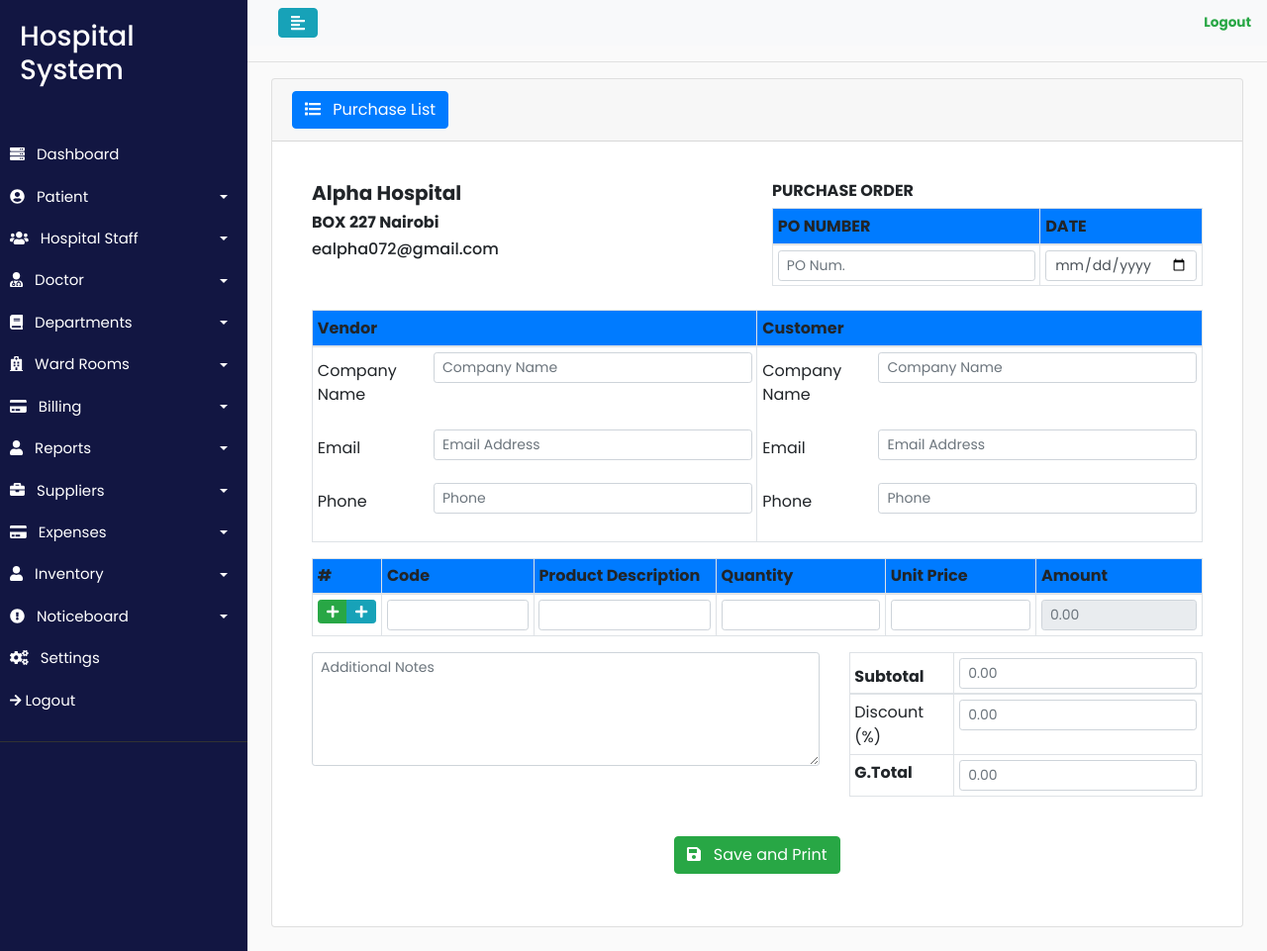
After one commit to ealpha072/Hospital-Management-System, a PHP site: page /create_purchase.php in a window 1280 px wide. The commit adds this page. Shown: the whole page at 99% size. Run offline with PHP 8.4, Linux system fonts and the light colour scheme; lists and menus that the app fills with data are empty; some libraries are stand-ins or nearby versions.

Commit message:
Purchase order page created

```diff
--- a/pages/add_expense_category.php
+++ b/pages/add_expense_category.php
@@ -28,6 +28,12 @@
                     </div>
                 </div>
 
+                <div class="form-group row">
+                    <label for="" class="col-sm-2">Category Name<sup>*</sup></label>
+                    <div class="col-sm-6">
+                        <textarea name="" id="" cols="30" rows="5" class="form-control form-control-sm"></textarea>
+                    </div>
+                </div>
                 <button class="btn btn-sm btn-primary"> <i class="fa fa-plus-circle mr-2" aria-hidden="true"></i> Save</button>
             </div>
         </form>
--- /dev/null
+++ b/pages/create_purchase.php
@@ -0,0 +1,182 @@
+<?php require "../public/wrapper.php" ?>
+
+<div class="card mb-4 mr-4 ml-4">
+    <div class="card-header">
+        <a href="">
+            <button class="btn btn-md btn-primary"> <i class="fa fa-list mr-2"></i> Purchase List</button>
+        </a>
+    </div>
+    <div class="card-body">
+        <form action="" method="post">
+            <div class="card-body">
+                <form action="" method="post">
+                    <div class="row">
+                         <div class="col">
+                             <h5><strong>Alpha Hospital</strong></h5>
+                             <h6><strong>BOX 227 Nairobi</strong></h6>
+                             <h6>ealpha072@gmail.com</h6>
+                         </div>
+                         <div class="col">
+                            <h6><strong>PURCHASE ORDER</strong></h6>
+                            <table class="table table-sm table-bordered">
+                                <thead>
+                                    <tr class="bg-primary">
+                                        <th scope="col">PO NUMBER</th>
+                                        <th scope="col">DATE</th>
+                                    </tr>
+                                </thead>
+                                <tbody>
+                                    <tr class="">
+                                        <th>
+                                            <input type="text" placeholder="PO Num." class="form-control form-control-sm">
+                                        </th>
+                                        <th>
+                                            <input type="date" name="" id="" class="form-control form-control-sm">
+                                        </th>
+                                    </tr>
+                                </tbody>
+                            </table>
+                         </div>
+                    </div>
+
+                    <div class="mt-2">
+                        <!--Add shipping info-->
+                        <table class="table table-bordered table-sm">
+                            <thead>
+                                <tr class="bg-primary">
+                                    <th scope="col">Vendor</th>
+                                    <th scope="col">Customer</th>
+                                </tr>
+                            </thead>
+                            <tbody>
+                                <tr>
+                                    <td>
+                                        <div class="form-group row">
+                                            <label for="" class="col-sm-3 col-form-label">Company Name</label>
+                                            <div class="col-sm-9">
+                                                <input type="text" placeholder="Company Name" class="form-control form-control-sm">
+                                            </div>
+                                        </div>
+                                        <div class="form-group row">
+                                            <label for="" class="col-sm-3 col-form-label">Email</label>
+                                            <div class="col-sm-9">
+                                                <input type="email" placeholder="Email Address" class="form-control form-control-sm">
+                                            </div>
+                                        </div>
+                                        <div class="form-group row">
+                                            <label for="" class="col-sm-3 col-form-label">Phone</label>
+                                            <div class="col-sm-9">
+                                                <input type="tel" placeholder="Phone" class="form-control form-control-sm">
+                                            </div>
+                                        </div>
+
+                                    </td>
+                                    <td>
+                                        <div class="form-group row">
+                                            <label for="" class="col-sm-3 col-form-label">Company Name</label>
+                                            <div class="col-sm-9">
+                                                <input type="text" placeholder="Company Name" class="form-control form-control-sm">
+                                            </div>
+                                        </div>
+                                        <div class="form-group row">
+                                            <label for="" class="col-sm-3 col-form-label">Email</label>
+                                            <div class="col-sm-9">
+                                                <input type="email" placeholder="Email Address" class="form-control form-control-sm">
+                                            </div>
+                                        </div>
+                                        <div class="form-group row">
+                                            <label for="" class="col-sm-3 col-form-label">Phone</label>
+                                            <div class="col-sm-9">
+                                                <input type="tel" placeholder="Phone" class="form-control form-control-sm">
+                                            </div>
+                                        </div>
+                                    </td>
+                                </tr>
+                                <tr>
+
+                                </tr>
+                            </tbody>
+                        </table>
+                        <!--Add items table-->
+                        <table class="table table-bordered table-sm">
+                            <thead class="bg-primary">
+                                <tr>
+                                    <th scope="col">#</th>
+                                    <th scope="col">Code</th>
+                                    <th scope="col">Product Description</th>
+                                    <th scope="col">Quantity</th>
+                                    <th scope="col">Unit Price</th>
+                                    <th scope="col">Amount</th>
+                                </tr>
+                            </thead>
+                            <tbody>
+                                <tr>
+                                    <td>
+                                        <div class="btn-group">
+                                            <button class="btn btn-success btn-sm"><i class="fa fa-plus"></i></button>
+                                            <button class="btn btn-info btn-sm"><i class="fa fa-plus"></i></button>
+                                        </div>
+                                    </td>
+                                    <td>
+                                        <input type="text" class="form-control form-control-sm">
+                                    </td>
+                                    <td>
+                                        <input type="text" class="form-control form-control-sm">
+                                    </td>
+                                    <td>
+                                        <input type="number" class="form-control form-control-sm">
+                                    </td>
+                                    <td>
+                                        <input type="number" class="form-control form-control-sm">
+                                    </td>
+                                    <td>
+                                        <input type="number" class="form-control form-control-sm" placeholder="0.00" readonly>
+                                    </td>
+                                </tr>
+                            </tbody>
+                        </table>
+
+                    </div>
+
+                    <div class="row mt-2">
+                        <div class="col-7">
+                            <textarea name="" id="" cols="30" rows="5" class="form-control form-control-sm" placeholder="Additional Notes"></textarea>
+                        </div>
+                        <div class="col-5">
+                            <table class="table table-sm table-bordered">
+                                <thead>
+                                    <tr>
+                                        <th>Subtotal</th>
+                                        <th>
+                                            <input type="number" class="form-control form-control-sm" placeholder="0.00">
+                                        </th>
+                                    </tr>
+                                </thead>
+                                <tbody>
+                                    <tr>
+                                        <td>Discount (%)</td>
+                                        <td>
+                                            <input type="number" class="number form-control form-control-sm" placeholder="0.00">
+                                        </td>
+                                    </tr>
+                                    <tr>
+                                        <td><strong>G.Total</strong> </td>
+                                        <td>
+                                            <input type="number" class="number form-control form-control-sm" placeholder="0.00">
+                                        </td>
+                                    </tr>
+                                </tbody>
+                            </table>
+                        </div>
+                    </div>
+
+                    <div class="d-flex justify-content-center mt-4">
+                        <button class="btn btn-md btn-success"><i class="fa fa-save mr-2"></i> Save and Print</button>
+                    </div>
+                </form>
+            </div>
+        </form>
+    </div>
+</div>
+
+<?php require "../public/footer.php" ?>
--- a/public/wrapper.php
+++ b/public/wrapper.php
@@ -128,7 +128,7 @@
 
                 <!--store-->
 
-                <!--Accounting-->
+                <!--Supplier-->
                 <li>
                     <a href="#suppliers" data-toggle="collapse" aria-expanded="false" class="dropdown-toggle"><i class="fa fa-briefcase mr-2"></i> Suppliers</a>
                     <ul class="collapse list-unstyled" id="suppliers">
@@ -136,10 +136,16 @@
                             <a href="add_supplier.php"><i class="fa fa-user-plus fa-sm"></i>  Add Supplier</a>
                         </li>
                         <li>
-                            <a href="add_supplier.php"><i class="fa fa-user-plus fa-sm"></i> Invoice Supplier</a>
+                            <a href=" "><i class="fa fa-wrench fa-sm"></i>  Manage Suppliers</a>
                         </li>
                         <li>
-                            <a href=" "><i class="fa fa-wrench fa-sm"></i>  Manage Suppliers</a>
+                            <a href="create_purchase.php"><i class="fa fa-plus fa-sm"></i>  Create Purchase</a>
+                        </li>
+                        <li>
+                            <a href=" "><i class="fa fa-plus fa-sm"></i>  Purchase Order</a>
+                        </li>
+                        <li>
+                            <a href=" "><i class="fa fa-wrench fa-sm"></i>  Purchase Purchase List</a>
                         </li>
                     </ul>
                 </li>
@@ -149,7 +155,7 @@
                     <a href="#expenses" data-toggle="collapse" aria-expanded="false" class="dropdown-toggle"><i class="fa fa-credit-card mr-2"></i> Expenses</a>
                     <ul class="collapse list-unstyled" id="expenses">
                         <li>
-                            <a href="add_category.php"><i class="fa fa-user fa-sm"></i>  Add Category</a>
+                            <a href="add_expense_category.php"><i class="fa fa-user fa-sm"></i>  Add Category</a>
                         </li>
                         <li>
                             <a href="add_expense.php"><i class="fa fa-plus-circle fa-sm"></i>  Add Expenses</a>
```
